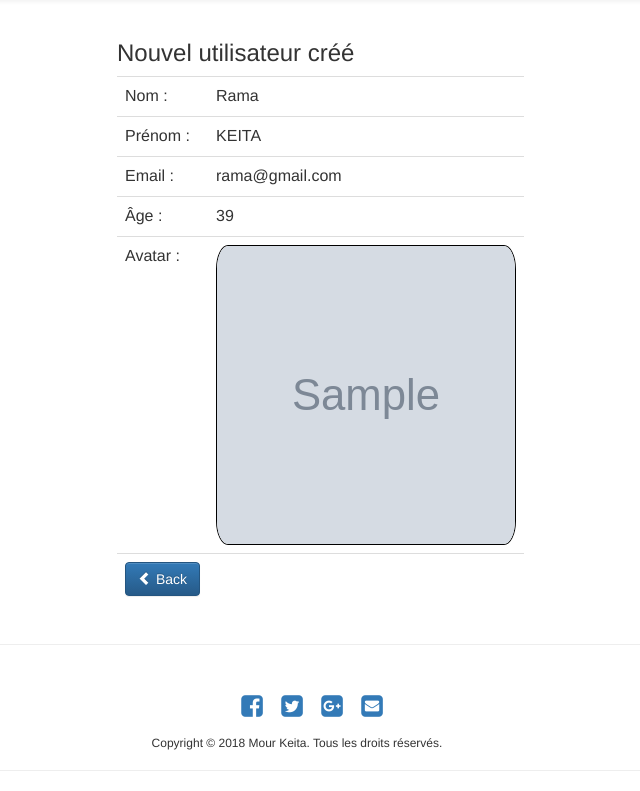
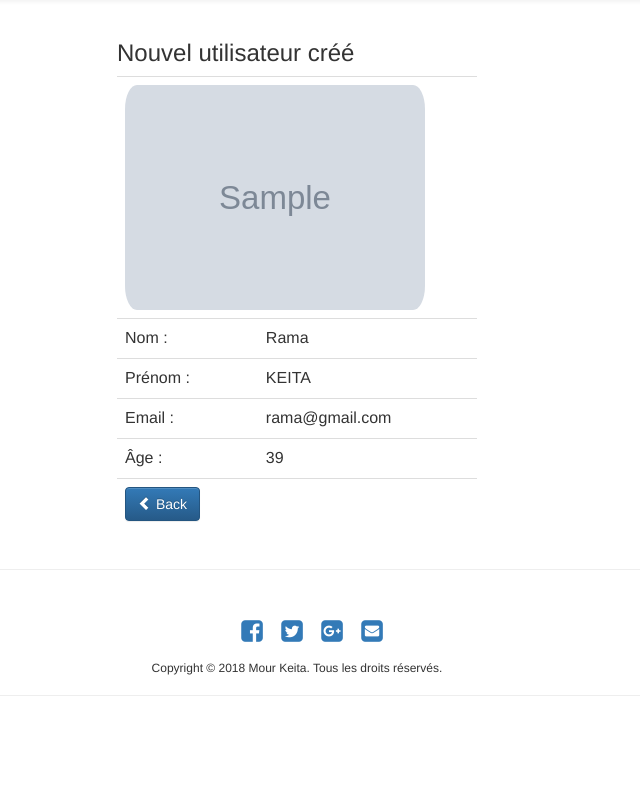
Before and after one commit to mourkeita/django-rh, a Django app: template rh/qa/templates/user_details.html in a window 1280 px wide. Shown: the part 52-843 px from the top of the page, without its empty margins (343-983 px from the left). After the commit the page ends 748 px from the top, so only its background shows below. Run offline with Django 3.2, Linux system fonts and the light colour scheme; data comes from the database, SQL or seed files in the repository; the template is opened without the code that fills it: values that come from a table or form of the project are taken from there, most other values are stand-ins (such as "Sample title", 1, 10 or a date in 2020); grey boxes marked "Sample" are stand-in pictures; some libraries are stand-ins or nearby versions.

Commit message:
Add upload avatars

```diff
--- a/rh/qa/templates/user_details.html
+++ b/rh/qa/templates/user_details.html
@@ -3,21 +3,17 @@
 <style>
     .arrondi {
     width: 300px;
-    height: 300px;
-    border: 1px solid #000;
     -webkit-border-radius: 12px / 24px;
-    -moz-border-radius:    12px / 24px;
-    border-radius:         12px / 24px;
 }
 </style>
 <h3>Nouvel utilisateur créé</h3>
 <div>
 <table class="table table-hover">
+    <tr><td colspan="2"><img src="{{ avatar_url }}" class="arrondi" alt="avatar"></td>
 	<tr><td>Nom : </td><td>{{ post.first }}</td></tr>
 	<tr><td>Prénom : </td><td>{{ post.last }}</td></tr>
 	<tr><td>Email : </td><td>{{ post.email }}</td></tr>
 	<tr><td>Âge : </td><td>{{ post.age }}</td>
-    <tr><td>Avatar : </td><td><img src="{{ avatar_url }}" class="arrondi" alt="avatar"></td>
     <tr><td>
             <a href="/listUsers">
                 <button class="btn btn-primary">
```
